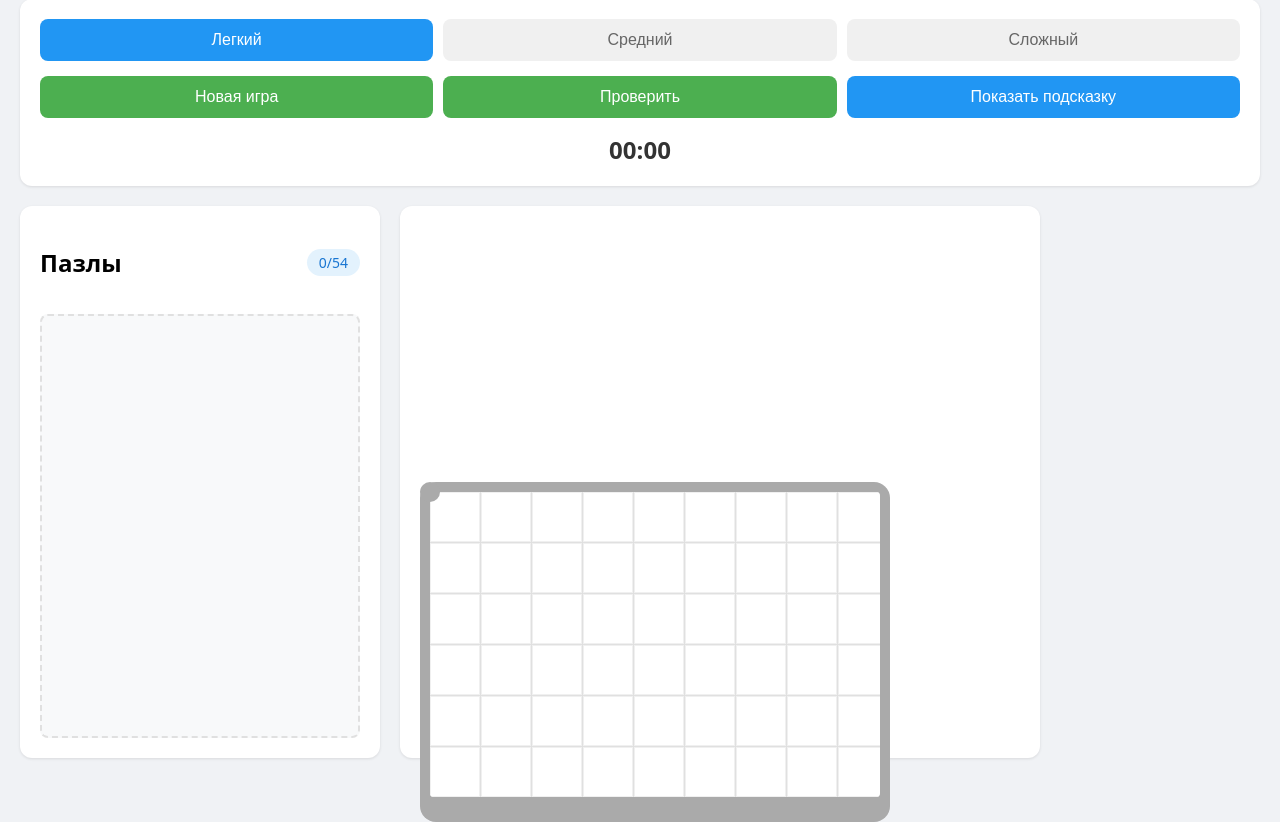
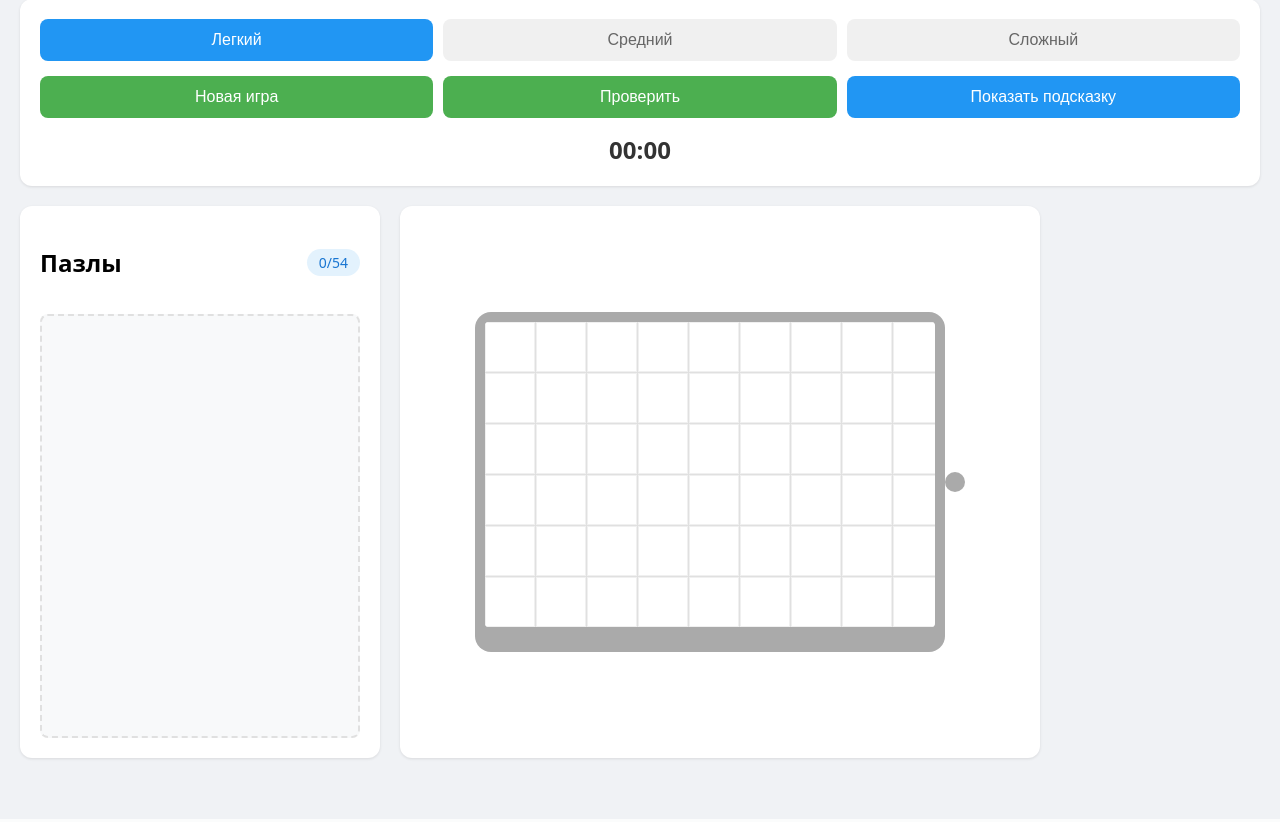
Before and after one commit to SNAcorp/shabalin, a FastAPI app: page /puzzle in a window 1280 px wide. Shown: the part 21-843 px from the top of the page. After the commit the page ends 782 px from the top, so only its background shows below. Run offline with FastAPI, Linux system fonts and the light colour scheme.

Commit message:
Innitial Commit

```diff
--- a/app/templates/puzzle.html
+++ b/app/templates/puzzle.html
@@ -68,12 +68,7 @@
         .back {
             background: #aaaaaa;
             border-radius: 16px;
-            position: absolute;
-            display: flex;
-            justify-content: center;
-            align-items: center;
             padding: 10px;
-            margin-bottom: 30px;
         }
 
         #togglePreview {
@@ -141,6 +136,9 @@
             flex: 1;
             align-content: center;
             max-width: 600px;
+            display: flex;
+            justify-content: center;
+            align-items: center;
         }
 
         .grid-container {
```
